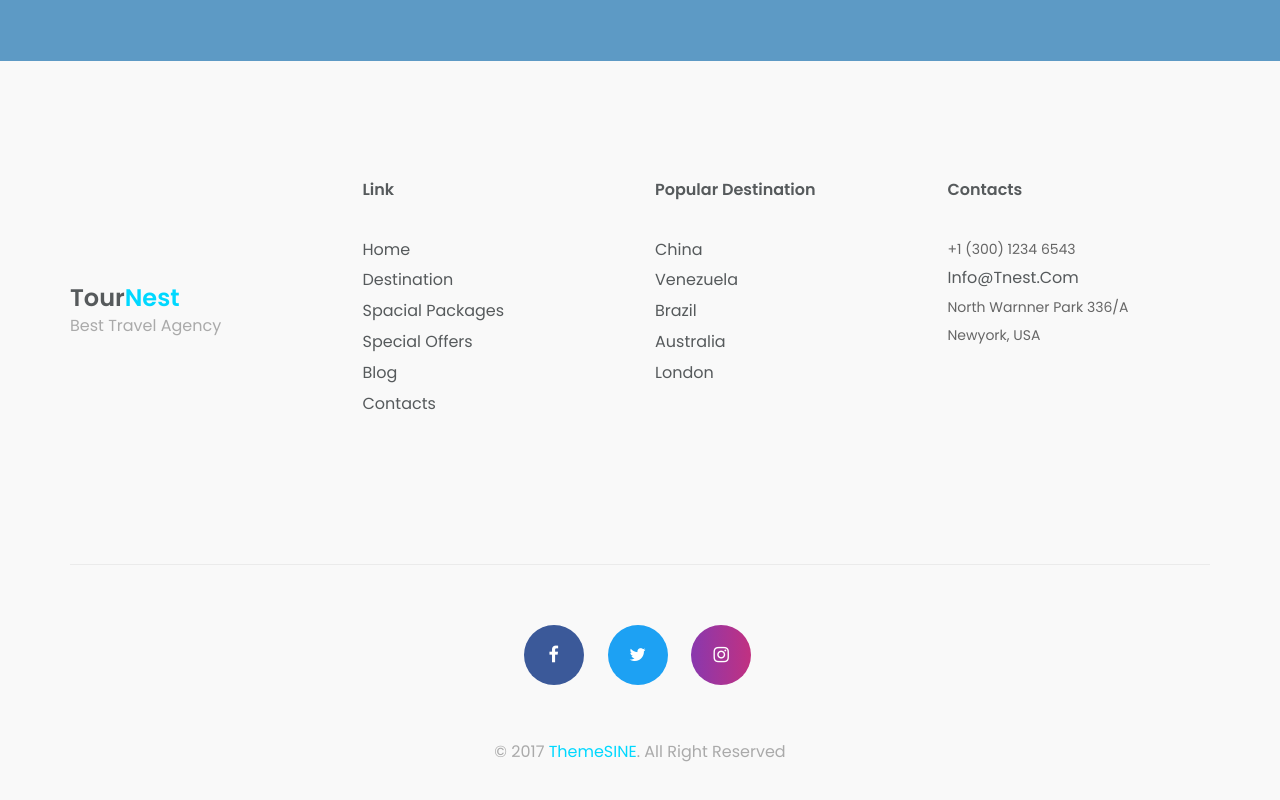
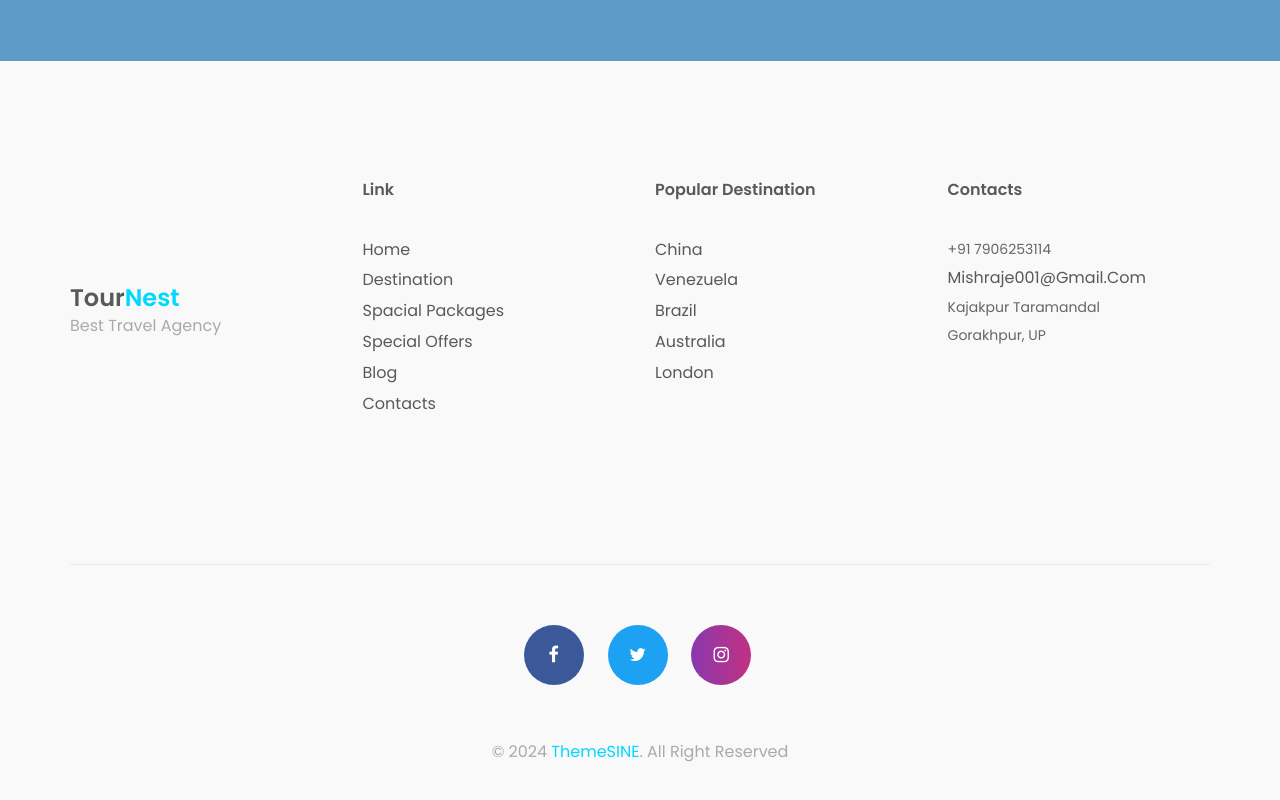
Before and after one commit to Vikrantm1234/GorakhpurTravels, a plain HTML site: page index.html in a window 1280 px wide. Shown: the part 9232-10032 px from the top of the page. Drawn offline with nearby package versions, Linux system fonts and the light colour scheme.

Commit message:
Update index.html for contact details

```diff
--- a/index.html
+++ b/index.html
@@ -1531,10 +1531,10 @@
 							<div class="single-footer-item text-center">
 								<h2 class="text-left">contacts</h2>
 								<div class="single-footer-txt text-left">
-									<p>+1 (300) 1234 6543</p>
-									<p class="foot-email"><a href="#">info@tnest.com</a></p>
-									<p>North Warnner Park 336/A</p>
-									<p>Newyork, USA</p>
+									<p>+91 7906253114</p>
+									<p class="foot-email"><a href="#">mishraje001@gmail.com</a></p>
+									<p>Kajakpur Taramandal</p>
+									<p>Gorakhpur, UP</p>
 								</div><!--/.single-footer-txt-->
 							</div><!--/.single-footer-item-->
 						</div><!--/.col-->
@@ -1549,7 +1549,7 @@
 		                <li><a href="#" target="_blank" class="foot-icon-bg-2"><i class="fa fa-twitter"></i></a></li>
 		                <li><a href="#" target="_blank" class="foot-icon-bg-3"><i class="fa fa-instagram"></i></a></li>
 		        	</ul>
-		        	<p>&copy; 2017 <a href="https://www.themesine.com">ThemeSINE</a>. All Right Reserved</p>
+		        	<p>&copy; 2024 <a href="https://www.themesine.com">ThemeSINE</a>. All Right Reserved</p>
 
 		        </div><!--/.foot-icons-->
 				<div id="scroll-Top">
```
